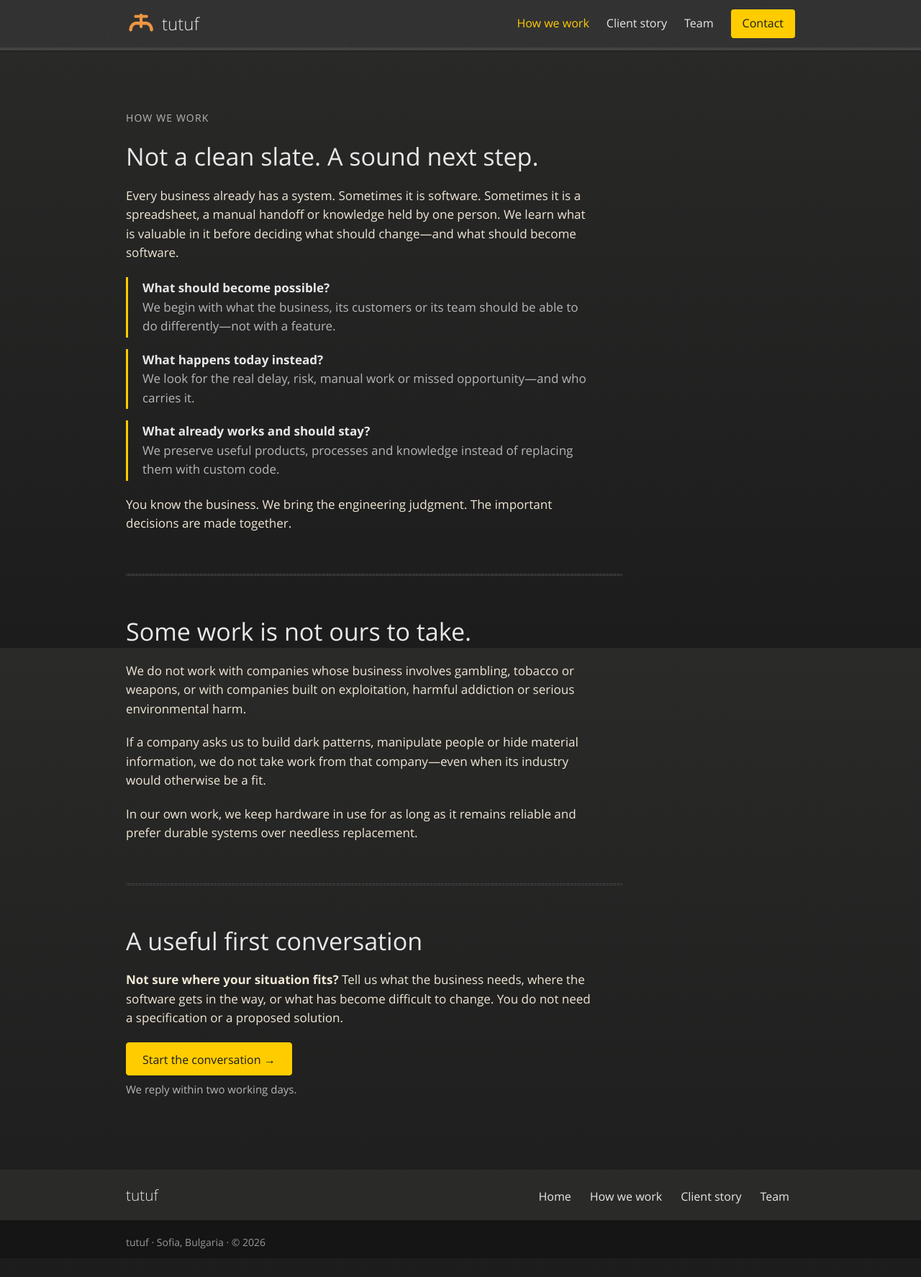
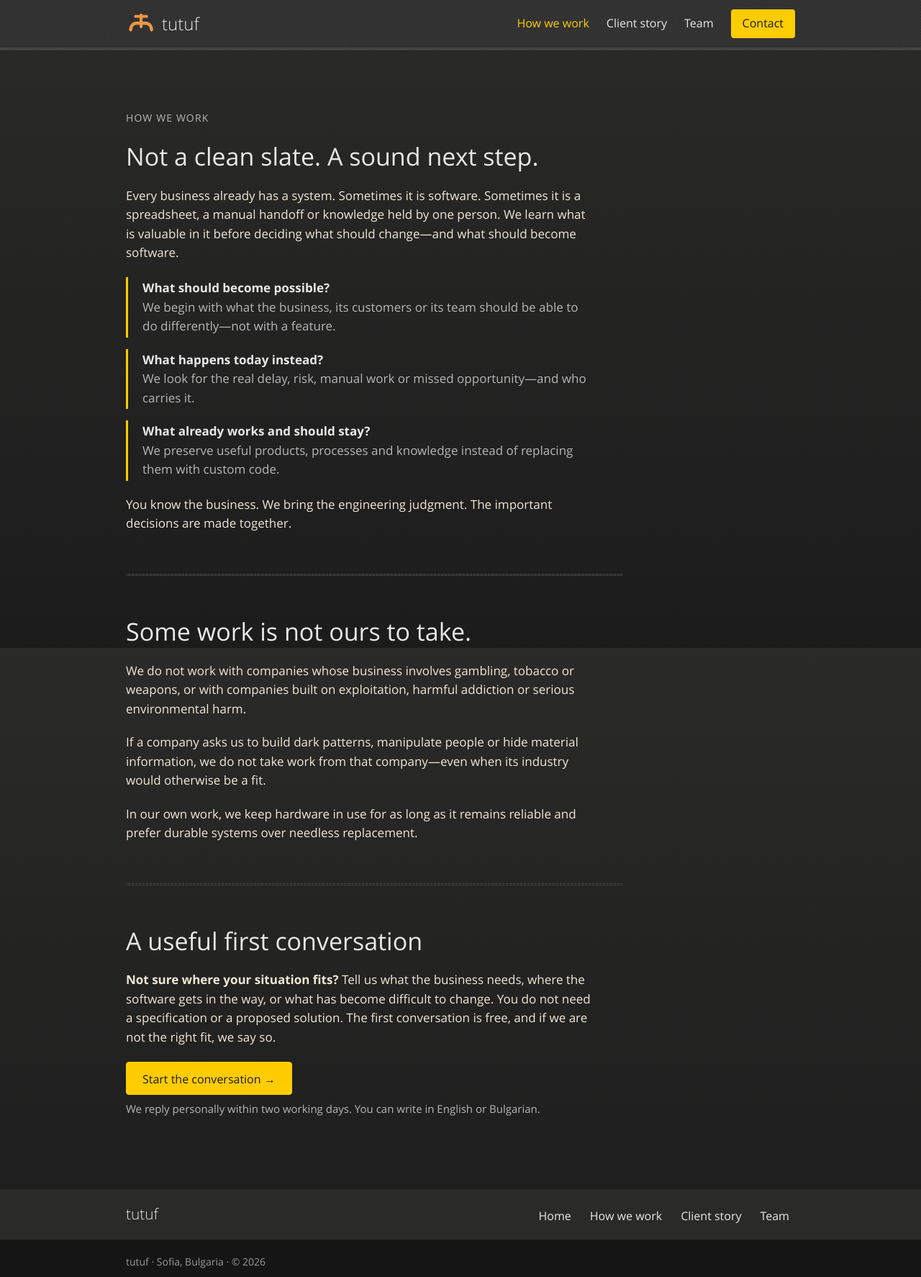
Before and after one commit to tutuf/tutuf.github.io, a Jekyll site: the page built from how-we-work.md, in a window 1280 px wide. Shown: the whole page at 72% size. Built offline with Jekyll 4.4.1, drawn with Linux system fonts in a browser that asks for light colours; before the commit the page ends 1748 px from its top, so only the background shows below that.

Commit message:
Align the contact sections on the other pages
Say the first conversation is free and that we tell people when we are not
the right fit, invite writing in English or Bulgarian, and let the reply
note use the full width so it stays on one line.

Co-Authored-By: Claude Opus 5.5 <noreply@anthropic.com>

```diff
--- a/assets/css/style.scss
+++ b/assets/css/style.scss
@@ -228,7 +228,7 @@ summary {
   }
 
   // keep lines to roughly 75 characters
-  p:not(.cta),
+  p:not(.cta):not(.note),
   > ul {
     max-width: 38em;
   }
--- a/how-we-work.md
+++ b/how-we-work.md
@@ -32,10 +32,10 @@ In our own work, we keep hardware in use for as long as it remains reliable and
 
 # A useful first conversation
 
-**Not sure where your situation fits?** Tell us what the business needs, where the software gets in the way, or what has become difficult to change. You do not need a specification or a proposed solution.
+**Not sure where your situation fits?** Tell us what the business needs, where the software gets in the way, or what has become difficult to change. You do not need a specification or a proposed solution. The first conversation is free, and if we are not the right fit, we say so.
 
 [Start the conversation](mailto:hi@tutuf.com?subject=Not%20sure%20where%20our%20situation%20fits)
 {: .cta .primary}
 
-We reply within two working days.
+We reply personally within two working days. You can write in English or Bulgarian.
 {: .note}
```
Also changed, not shown: laptop-bg.md (+2 -2 lines), team.md (+2 -2 lines).
